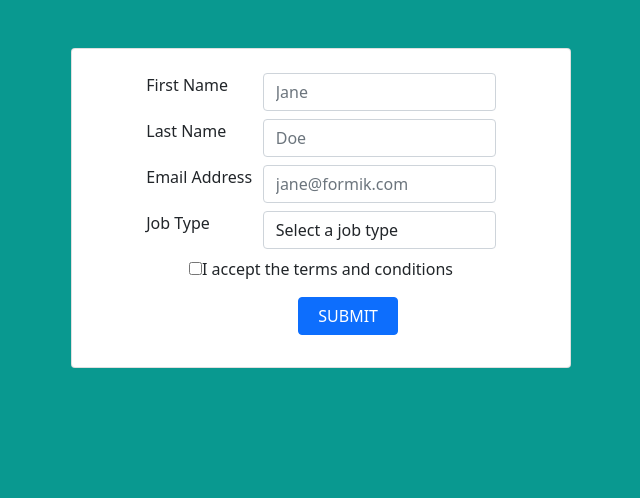
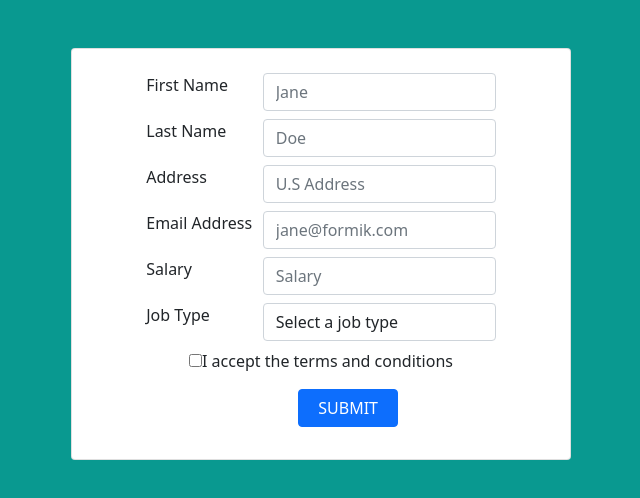
Before and after one commit to saadtom/react-form, a React (Create React App) app: page / in a window 1280 px wide. Shown: the top 498 px of the page, without its empty margins (319-959 px from the left). Built offline with nearby package versions, Linux system fonts and the light colour scheme.

Commit message:
remove extra imports

```diff
--- a/src/App.js
+++ b/src/App.js
@@ -1,6 +1,5 @@
 import './App.css';
 import React from 'react';
-import ReactDOM from 'react-dom';
 import MyForm from './my-form';
 
 function App() {
--- a/src/my-checkbox.js
+++ b/src/my-checkbox.js
@@ -1,4 +1,4 @@
-import { Formik, Form, useField } from 'formik';
+import {useField } from 'formik';
 
 const MyCheckbox = ({ children, ...props }) => {
 
--- a/src/my-form.js
+++ b/src/my-form.js
@@ -1,5 +1,5 @@
 import './my-form.css';
-import { Formik, Form, useField } from 'formik';
+import { Formik, Form } from 'formik';
 import MyTextInput from './my-text-input';
 import MyCheckbox from './my-checkbox';
 import MySelect from './my-select';
@@ -60,10 +60,23 @@ const MyForm = () => {
                         />
 
                         <MyTextInput
+                            label="Address"
+                            name="address"
+                            type="text"
+                            placeholder="U.S Address"
+                        />
+
+                        <MyTextInput
                             label="Email Address"
                             name="email"
                             type="email"
                             placeholder="jane@formik.com"
+                        />
+                        <MyTextInput
+                            label="Salary"
+                            name="salary"
+                            type="number"
+                            placeholder="Salary"
                         />
 
                         <MySelect label="Job Type" name="jobType">
--- a/src/my-select.js
+++ b/src/my-select.js
@@ -1,4 +1,4 @@
-import { Formik, Form, useField } from 'formik';
+import { useField } from 'formik';
 
 const MySelect = ({ label, ...props }) => {
     const [field, meta] = useField(props);
--- a/src/my-text-input.js
+++ b/src/my-text-input.js
@@ -1,4 +1,4 @@
-import { Formik, Form, useField } from 'formik';
+import { useField } from 'formik';
 
 const MyTextInput = ({ label, ...props }) => {
     const [field, meta] = useField(props);
@@ -9,7 +9,7 @@ const MyTextInput = ({ label, ...props }) => {
                     <label htmlFor={props.id || props.name}>{label}</label>
                 </div>
                 <div className='col-6'>
-                    <input className="text-input" className="form-control" {...field} {...props} />
+                    <input className="text-input form-control" {...field} {...props} />
                     {meta.touched && meta.error ? (
                         <div className="error">{meta.error}</div>
                     ) : null}
```
